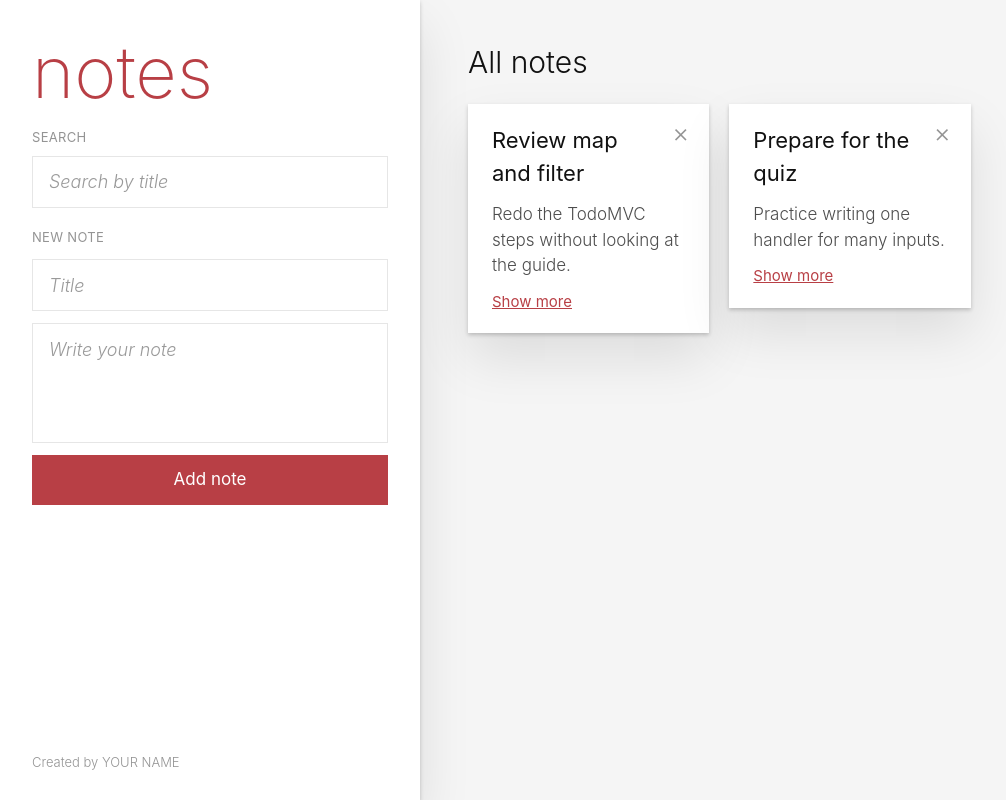
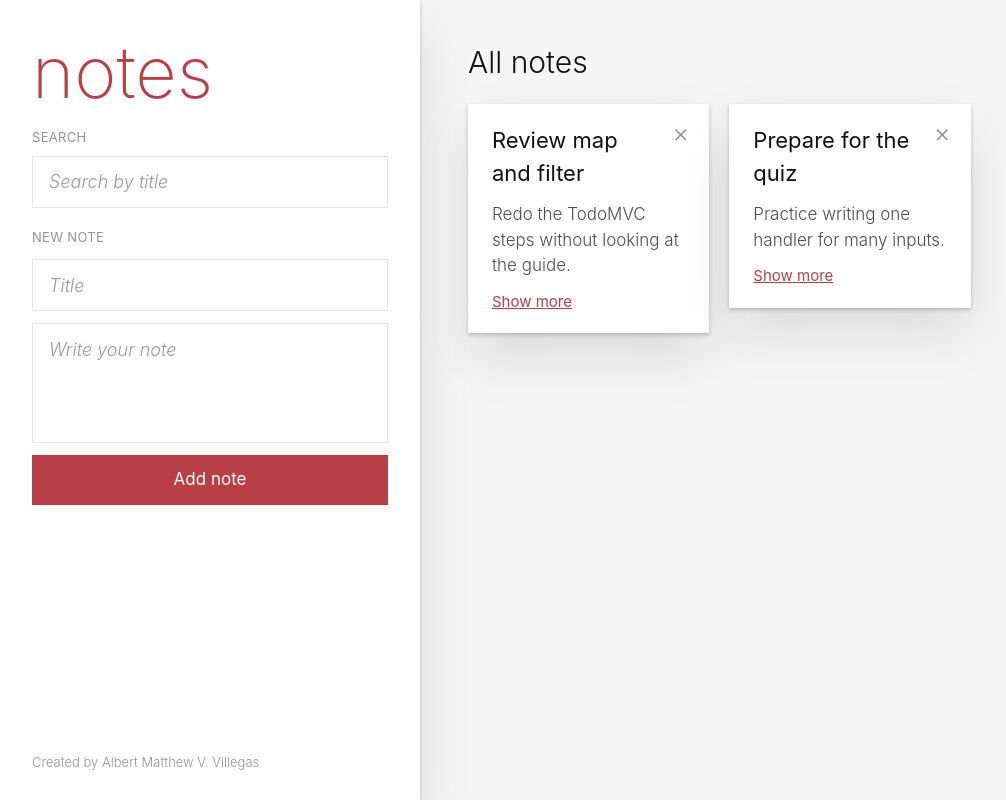
Before and after one commit to AlbertMatthewVillegas/csit340g5-notes, a React (Vite) app: page / in a window 1280 px wide. Shown: the whole page, without its empty margins (0-1006 px from the left). Built offline with nearby package versions, Linux system fonts and the light colour scheme.

Commit message:
chore: replace YOUR NAME with Albert Matthew V. Villegas

```diff
--- a/src/App.jsx
+++ b/src/App.jsx
@@ -5,7 +5,7 @@ function App() {
   return (
     <div className="bg-[#f5f5f5] font-light text-[#111]">
       <Notes />
-      <Info name="YOUR NAME" />
+      <Info name="Albert Matthew V. Villegas" />
     </div>
   )
 }
```
